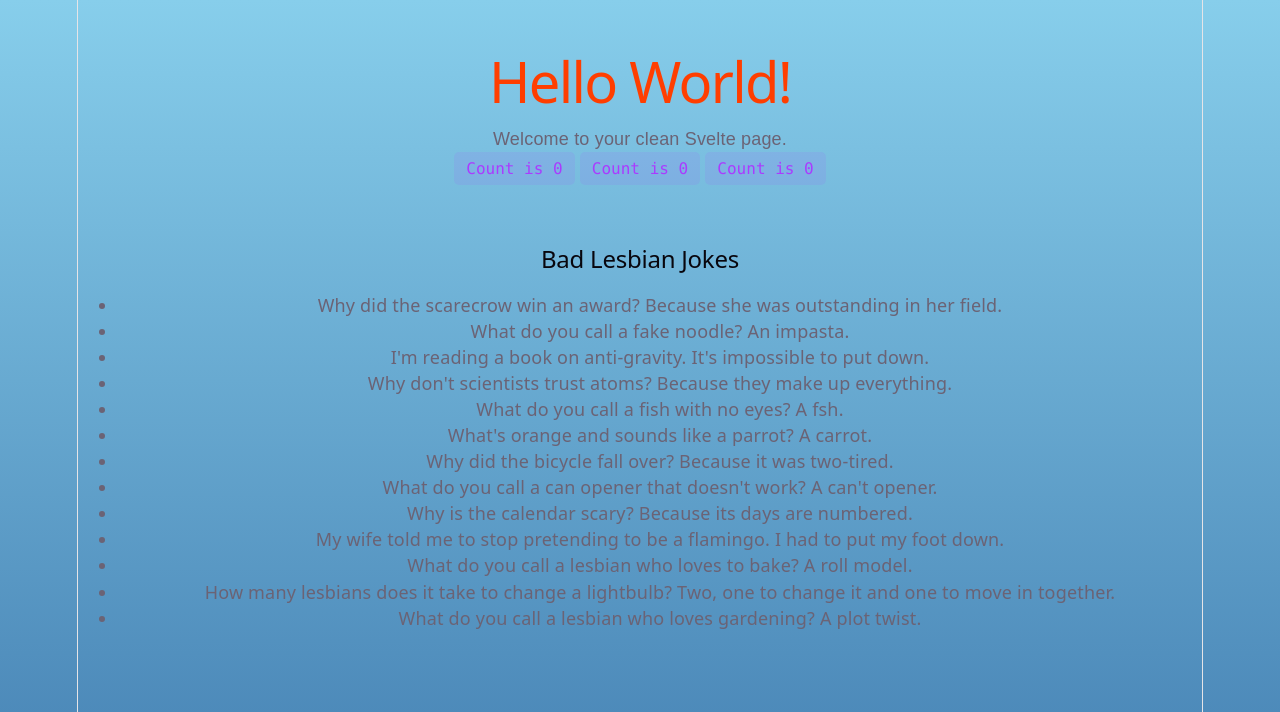
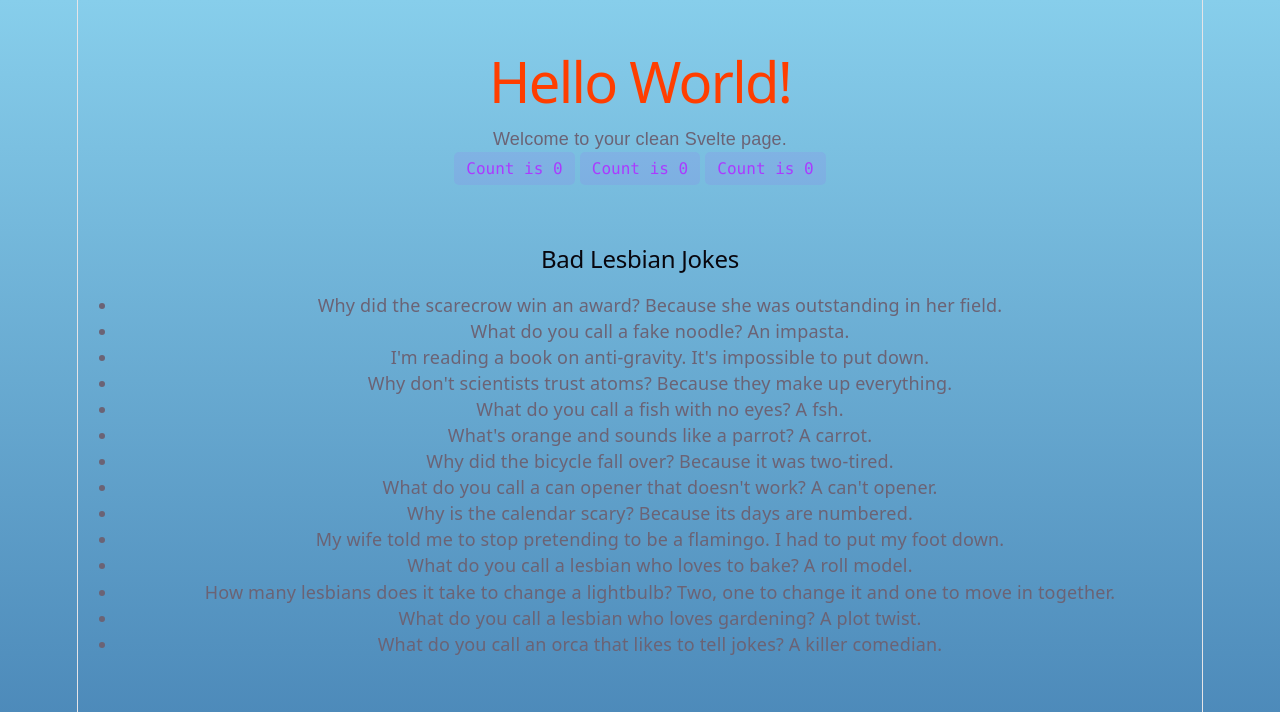
Before and after one commit to RobotLeopard86/FrontierCascadiaRepo, a Svelte app in the folder simpleapp/: page / in a window 1280 px wide. Shown: the top 712 px of the page. Built offline with nearby package versions, Linux system fonts and the light colour scheme.

Commit message:
Agent update: can you add a joke about orcas

```diff
--- a/simpleapp/src/App.svelte
+++ b/simpleapp/src/App.svelte
@@ -27,6 +27,7 @@
     <li>What do you call a lesbian who loves to bake? A roll model.</li>
     <li>How many lesbians does it take to change a lightbulb? Two, one to change it and one to move in together.</li>
     <li>What do you call a lesbian who loves gardening? A plot twist.</li>
+    <li>What do you call an orca that likes to tell jokes? A killer comedian.</li>
   </ul>
 </section>
 
```
